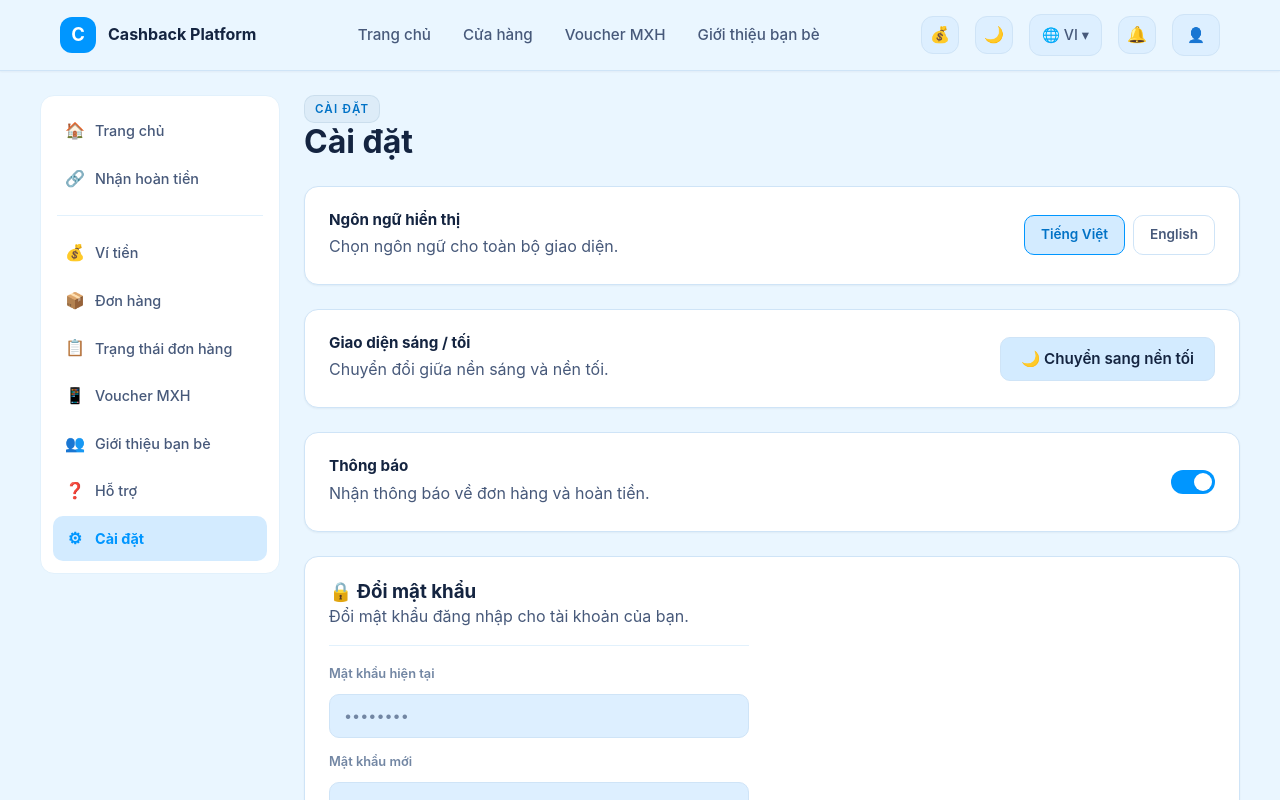
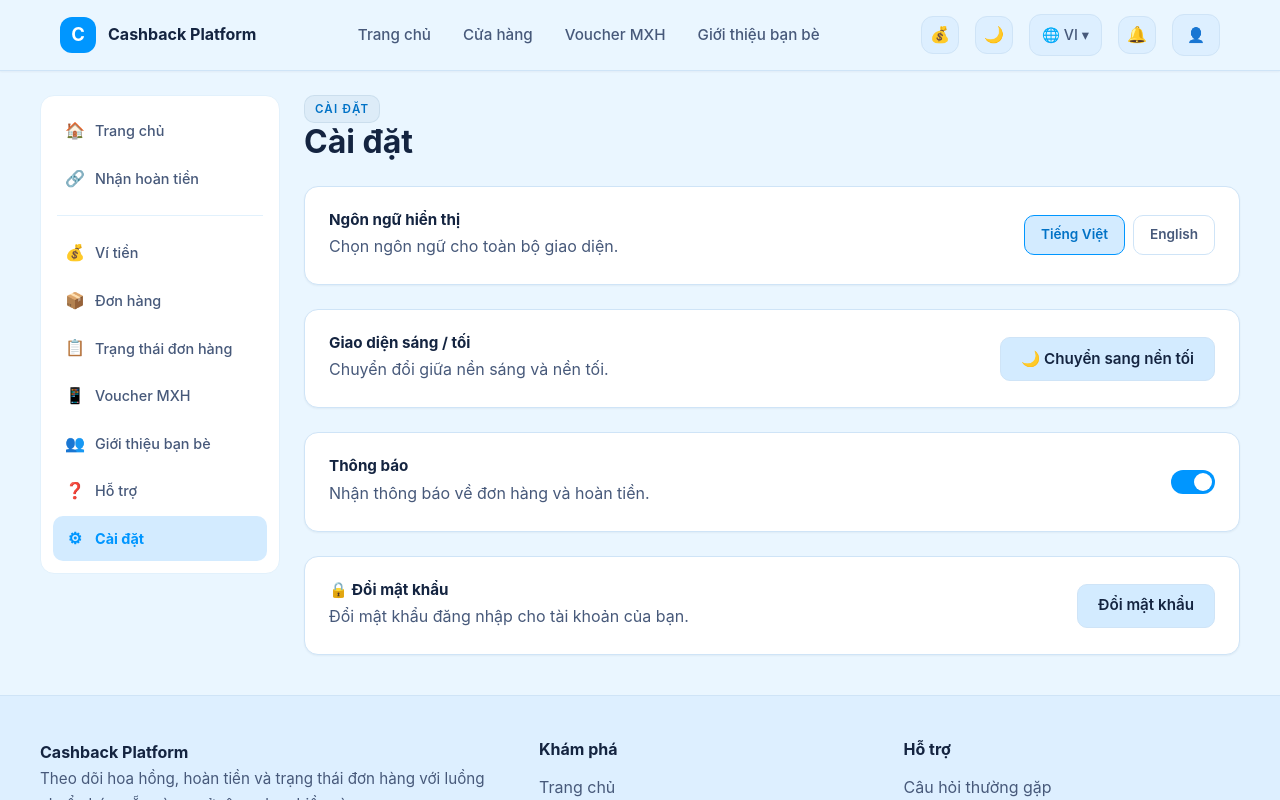
Before and after one commit to quangnamttp/cashback-platform, a Next.js app in the folder apps/web/: page /settings in a window 1280 px wide. Shown: the top 800 px of the page. Built offline with nearby package versions, Linux system fonts and the light colour scheme.

Commit message:
feat: convert change-password sections (user /settings and admin /manager/settings) from always-visible forms into a button-triggered collapsible form, matching the requested compact pattern; admin form auto-closes 2s after a successful password change

```diff
--- a/apps/web/app/settings/page.tsx
+++ b/apps/web/app/settings/page.tsx
@@ -1,5 +1,6 @@
 'use client';
 
+import { useState } from 'react';
 import { AppShell } from '../../components/layout/AppShell';
 import { LANGS, useLanguage } from '../../lib/i18n';
 import { useTheme } from '../../lib/theme';
@@ -8,6 +9,7 @@ import { RequireAuth } from '../../components/layout/RequireAuth';
 export default function SettingsPage() {
   const { lang, setLang, t } = useLanguage();
   const { theme, toggleTheme } = useTheme();
+  const [showPasswordForm, setShowPasswordForm] = useState(false);
 
   return (
     <RequireAuth>
@@ -59,10 +61,17 @@ export default function SettingsPage() {
           </label>
         </section>
 
-        <section className="panel">
+        <section className="panel settings-row" style={{ flexWrap: 'wrap' }}>
+          <div>
             <h3>🔒 {t('settings_password_title')}</h3>
             <p className="muted-copy">{t('settings_password_desc')}</p>
-          <div className="bank-add-form" style={{ maxWidth: 420, marginTop: 14 }}>
+          </div>
+          <button className="button button-secondary" onClick={() => setShowPasswordForm((v) => !v)}>
+            {showPasswordForm ? t('settings_password_close') : t('settings_password_title')}
+          </button>
+
+          {showPasswordForm && (
+            <div className="bank-add-form" style={{ maxWidth: 420, width: '100%', marginTop: 14 }}>
               <label>
                 <span className="field-label">{t('settings_password_current')}</span>
                 <input type="password" placeholder="••••••••" />
@@ -74,6 +83,7 @@ export default function SettingsPage() {
               <button className="button button-primary">{t('bank_accounts_save')}</button>
               <p className="mock-note">{t('settings_password_note')}</p>
             </div>
+          )}
         </section>
       </div>
     </AppShell>
--- a/apps/web/lib/i18n.tsx
+++ b/apps/web/lib/i18n.tsx
@@ -351,6 +351,7 @@ const dict = {
     forgot_desc: 'Nhập email đã đăng ký, chúng tôi sẽ gửi hướng dẫn đặt lại mật khẩu.',
     forgot_submit: 'Gửi hướng dẫn',
     forgot_sent_desc: 'Đã gửi hướng dẫn đặt lại mật khẩu đến {email} (minh họa — chưa gửi email thật).',
+    settings_password_close: 'Đóng',
 
     order_search_placeholder: 'Tìm kiếm sản phẩm, mã đơn hàng...',
     order_filter_all: 'Tất cả',
@@ -699,6 +700,7 @@ const dict = {
     forgot_desc: "Enter your registered email and we'll send password reset instructions.",
     forgot_submit: 'Send instructions',
     forgot_sent_desc: 'Password reset instructions sent to {email} (demo only — no real email sent).',
+    settings_password_close: 'Close',
 
     order_search_placeholder: 'Search product or order code...',
     order_filter_all: 'All',
```
Also changed, not shown: apps/web/app/manager/settings/page.tsx (+12 -0 lines). Lines whose indentation alone changed are shown as unchanged.
